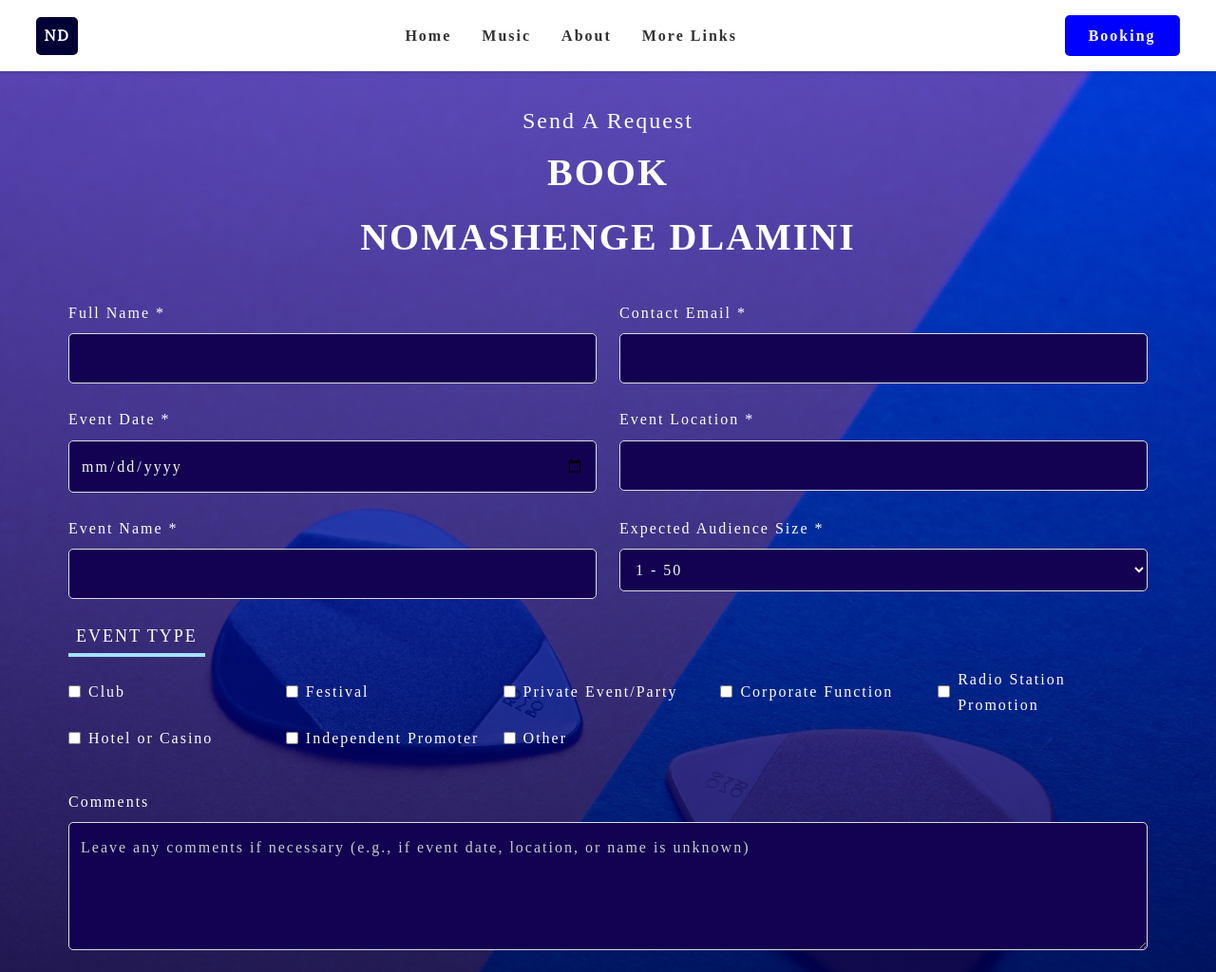
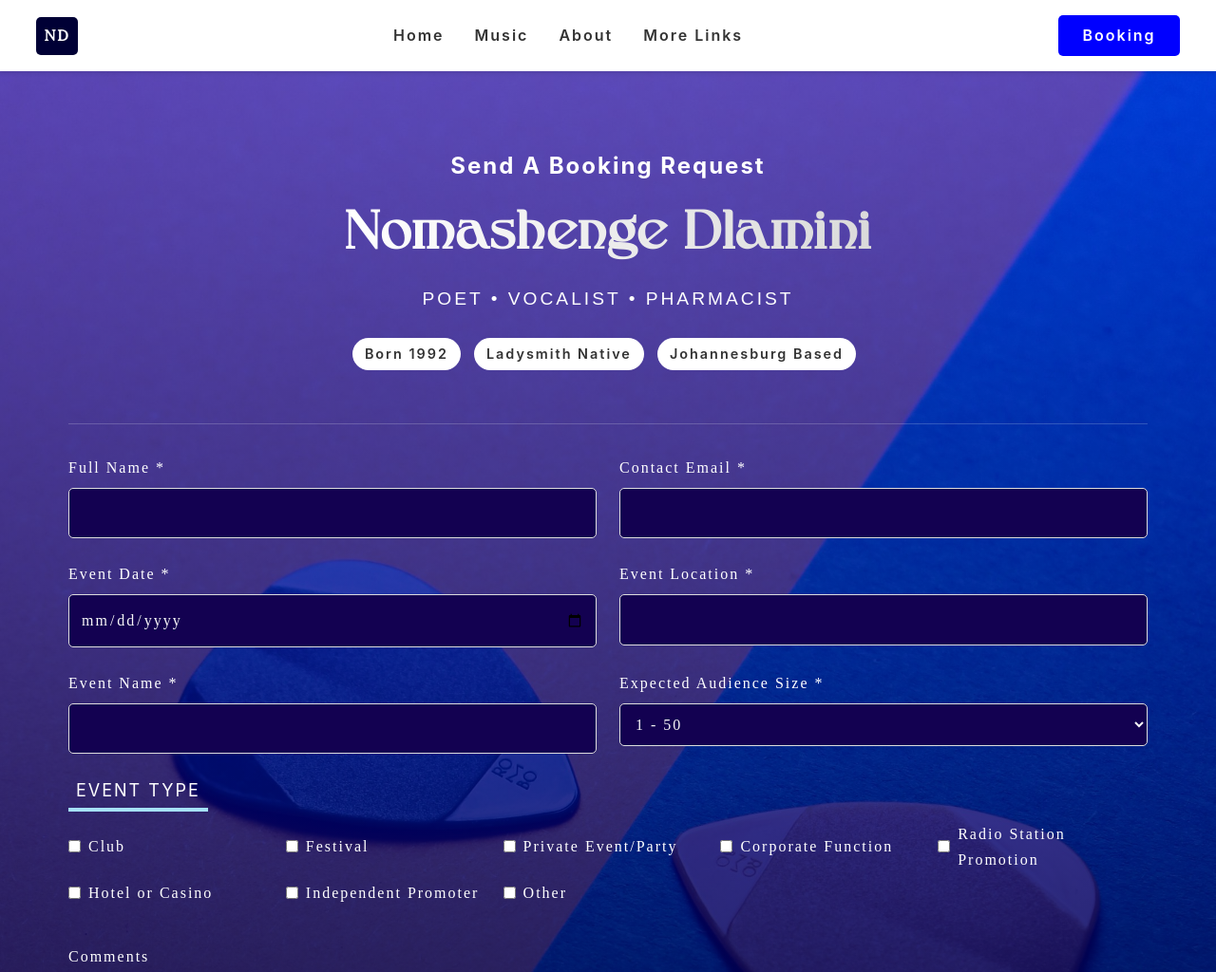
Before and after one commit to Tshitso84/Relume-Artist-Website, a plain HTML site: page booking.html in a window 1280 px wide. Shown: the top 1024 px of the page at 95% size. Drawn offline with Linux system fonts and the light colour scheme.

Commit message:
Booking section header edit

```diff
--- a/booking.html
+++ b/booking.html
@@ -22,8 +22,8 @@
 
             <div class="nav-links">
                 <a href="index.html">Home</a>
-                <a href="about.html">Music</a>
-                <a href="services.html">About</a>
+                <a href="">Music</a>
+                <a href="about.html">About</a>
                 <a href="contact.html">More Links</a>
             </div>
 
@@ -33,10 +33,15 @@
     </header>
 
     <div class="container">
-        <div class="booking-header">
-          <h2>Send A Request</h2>
-          <h1>BOOK <br><span>NOMASHENGE DLAMINI</span></h1>
-        </div>
+        <header class="artist-header">
+          <h2>Send A Booking Request</h2>
+          <h1 class="artist-name">Nomashenge Dlamini</h1>
+          <div class="artist-title">Poet • Vocalist • Pharmacist</div>
+          <div class="timeline-year">Born 1992</div>
+          <div class="timeline-year">Ladysmith Native</div>
+          <div class="timeline-year">Johannesburg Based</div>
+        </header>
+
 
         <form>
           <div class="form-grid">
--- a/style.css
+++ b/style.css
@@ -3,7 +3,7 @@
     padding: 0;
     box-sizing: border-box;
     text-wrap: balance;
-    font-family: montserrat;
+    font-family: inter;
     letter-spacing: 2px;
     line-height: 1.7;
 }
@@ -497,6 +497,7 @@ audio {
     grid-template-columns: repeat(2, 1fr);
     gap: 1.5rem;
     margin-bottom: 2rem;
+    margin-top: 2rem;
 }
 
 .form-full {
@@ -766,10 +767,11 @@ footer {
     position: relative;
     padding: 3rem 0;
     border-bottom: 1px solid #ffffff31;
+    text-align: center;
 }
 
 .artist-name {
-    font-family: 'Playfair Display', serif;
+    font-family: 'falheiz', serif;
     font-size: 3.5rem;
     margin-bottom: 0.5rem;
     background: linear-gradient(90deg, white, rgb(218, 218, 218));
@@ -797,7 +799,7 @@ footer {
 }
 
 .bio-title {
-    font-family: 'Playfair Display', serif;
+    font-family: 'chillen', serif;
     font-size: 1.8rem;
     margin-bottom: 1.5rem;
     color: var(--primary);
```
Also changed, not shown: index.html (+1 -1 lines).
